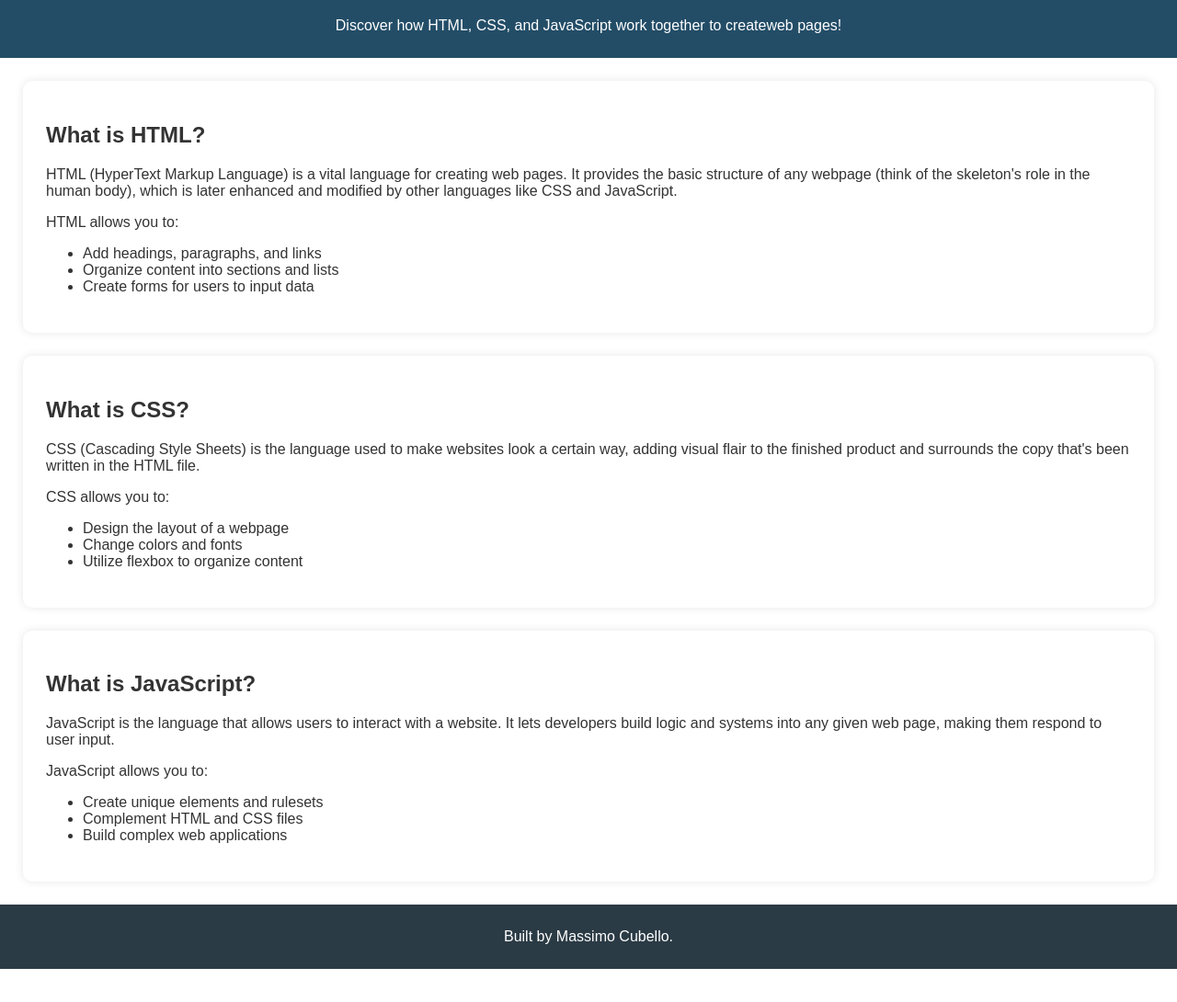
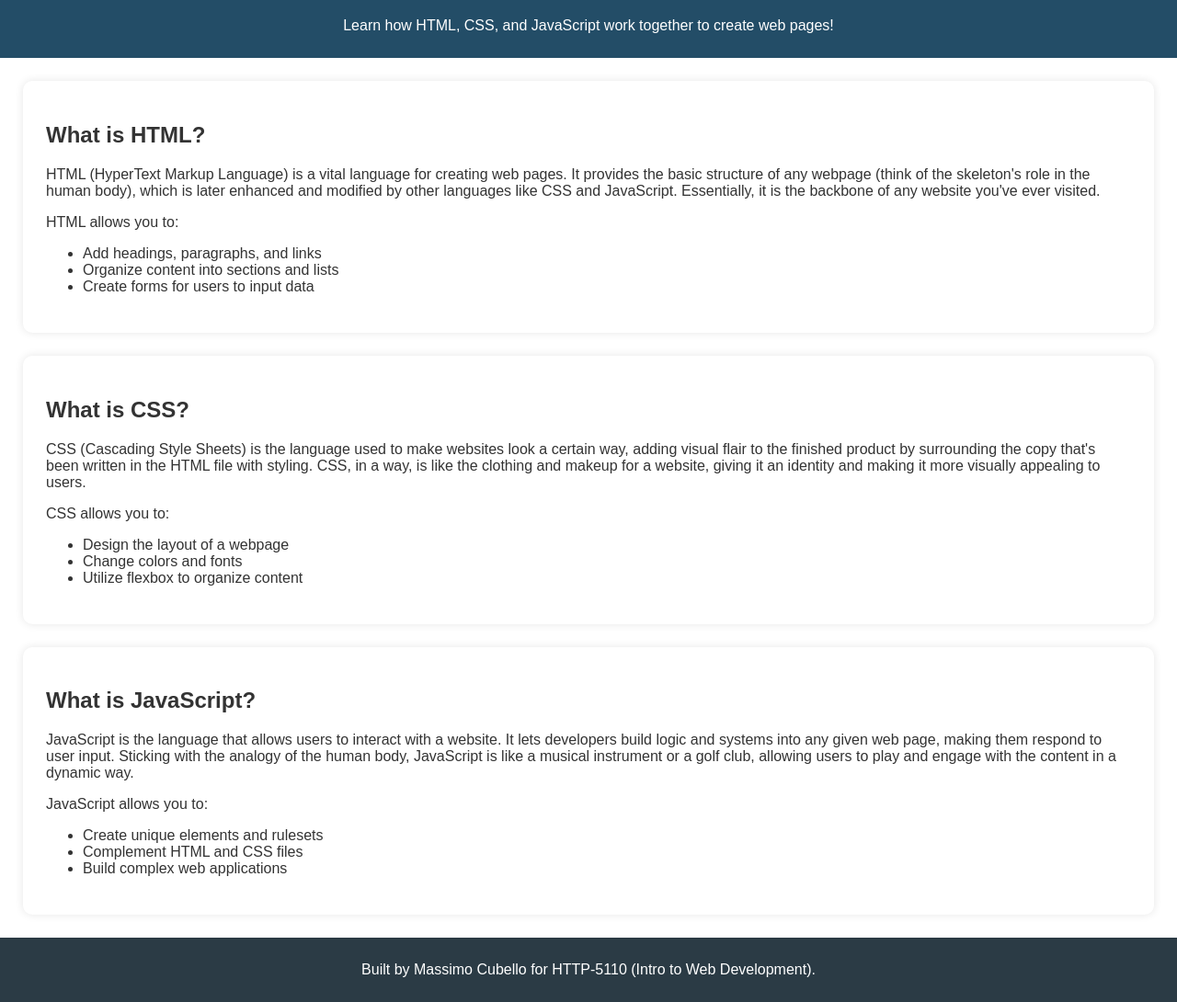
Before and after one commit to MassimoCubello/my-static-site, a plain HTML site: page index.html in a window 1280 px wide. Shown: the part 71-1161 px from the top of the page at 92% size. Before the commit the page ends 1125 px from the top, so only its background shows below. Drawn offline with Linux system fonts and the light colour scheme.

Commit message:
Updated index.html

```diff
--- a/index.html
+++ b/index.html
@@ -5,19 +5,18 @@
 <html lang="en">
 <head>
     <meta charset="UTF-8">
-    <meta name="viewport" content="width=device-width, initial-scale=1.0">
     <title>The Building Blocks of the Web</title>
     <link rel="stylesheet" href="styles/styles.css">
 </head>
 <body>
     <header>
         <h1>The Building Blocks of the Web</h1>
-        <p>Discover how HTML, CSS, and JavaScript work together to createweb pages!</p>
+        <p>Learn how HTML, CSS, and JavaScript work together to create web pages!</p>
     </header>
     <main>
         <section>
             <h2>What is HTML?</h2>
-            <p>HTML (HyperText Markup Language) is a vital language for creating web pages. It provides the basic structure of any webpage (think of the skeleton's role in the human body), which is later enhanced and modified by other languages like CSS and JavaScript.</p>
+            <p>HTML (HyperText Markup Language) is a vital language for creating web pages. It provides the basic structure of any webpage (think of the skeleton's role in the human body), which is later enhanced and modified by other languages like CSS and JavaScript. Essentially, it is the backbone of any website you've ever visited.</p>
             <p>HTML allows you to:</p>
             <ul>
                 <li>Add headings, paragraphs, and links</li>
@@ -27,7 +26,7 @@
         </section>
         <section>
             <h2>What is CSS?</h2>
-            <p>CSS (Cascading Style Sheets) is the language used to make websites look a certain way, adding visual flair to the finished product and surrounds the copy that's been written in the HTML file.</p>
+            <p>CSS (Cascading Style Sheets) is the language used to make websites look a certain way, adding visual flair to the finished product by surrounding the copy that's been written in the HTML file with styling. CSS, in a way, is like the clothing and makeup for a website, giving it an identity and making it more visually appealing to users.</p>
             <p>CSS allows you to:</p>
             <ul>
                 <li>Design the layout of a webpage</li>
@@ -37,7 +36,7 @@
         </section>
         <section>
             <h2>What is JavaScript?</h2>
-            <p>JavaScript is the language that allows users to interact with a website. It lets developers build logic and systems into any given web page, making them respond to user input.</p>
+            <p>JavaScript is the language that allows users to interact with a website. It lets developers build logic and systems into any given web page, making them respond to user input. Sticking with the analogy of the human body, JavaScript is like a musical instrument or a golf club, allowing users to play and engage with the content in a dynamic way.</p>
             <p>JavaScript allows you to:</p>
             <ul>
                 <li>Create unique elements and rulesets</li>
@@ -47,7 +46,7 @@
         </section>
     </main>
     <footer>
-        <p>Built by Massimo Cubello.</p>
+        <p>Built by Massimo Cubello for HTTP-5110 (Intro to Web Development).</p>
     </footer>
 </body>
 </html>
```
